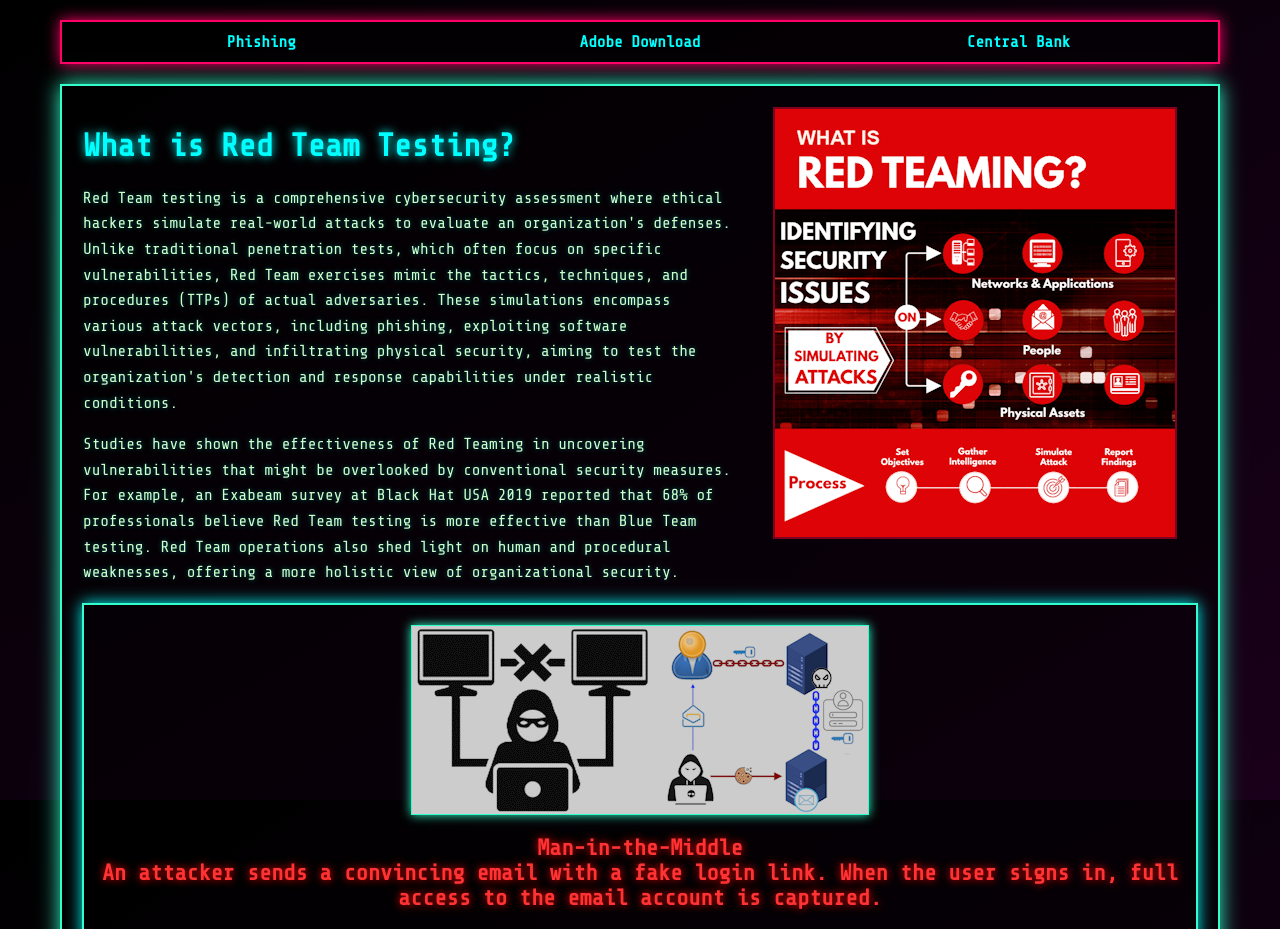
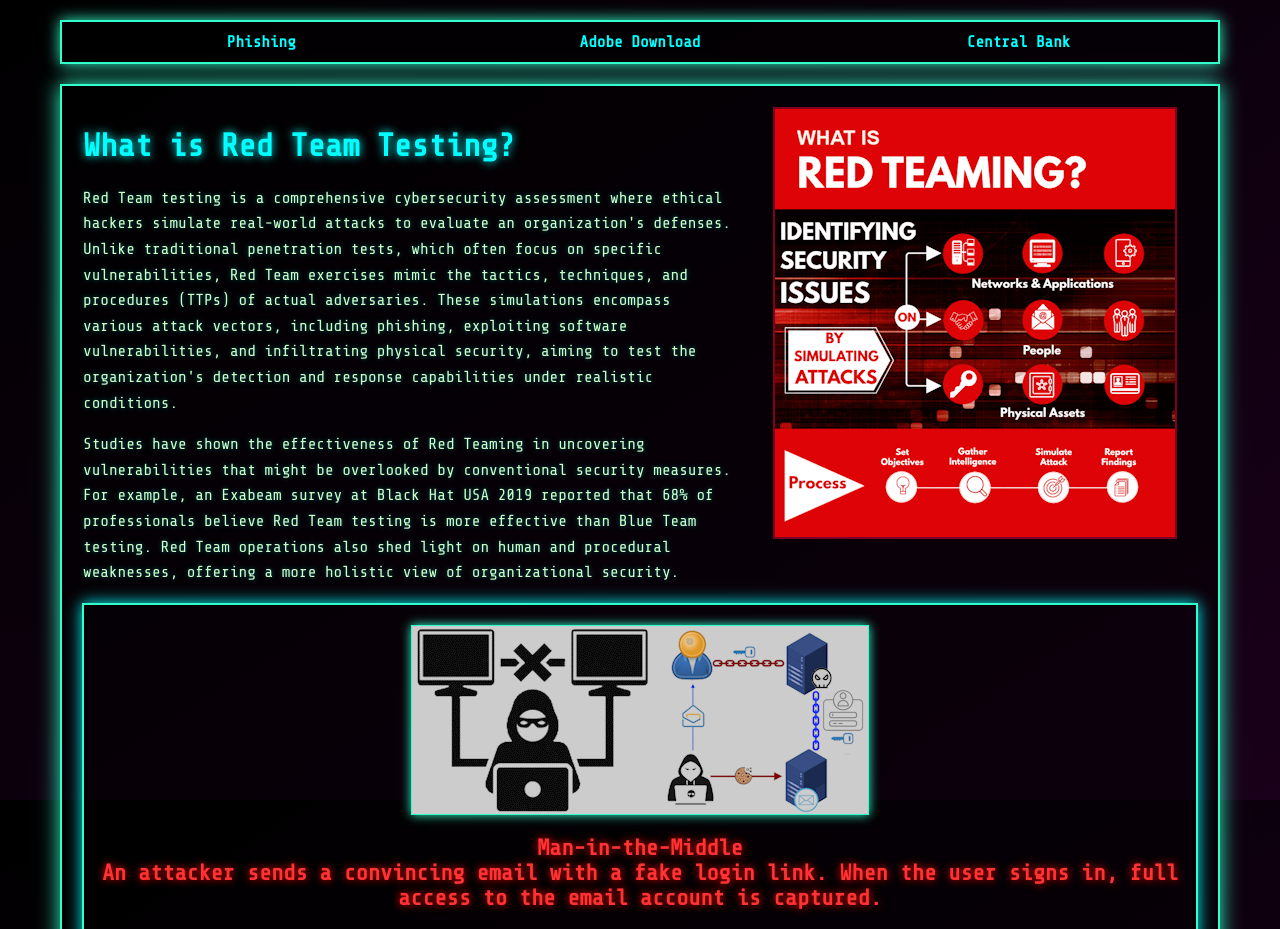
Before and after one commit to ssgeejr/minimus, a plain HTML site: page src/index.html in a window 1280 px wide. Shown: the top 929 px of the page. Drawn offline with nearby package versions, Linux system fonts and the light colour scheme.

Commit message:
refreshed the top border to green haze

```diff
--- a/src/style.css
+++ b/src/style.css
@@ -29,11 +29,11 @@ a:hover {
 }
 
 .nav-row-wrapper {
-  border: 2px solid #ff0066;
+  border: 2px solid #33ffcc;
   padding: 10px;
   margin-bottom: 20px;
   background-color: rgba(0, 0, 0, 0.6);
-  box-shadow: 0 0 15px #ff0066;
+  box-shadow: 0 0 15px #33ffcc;
 }
 
 .full-wrapper {
```
